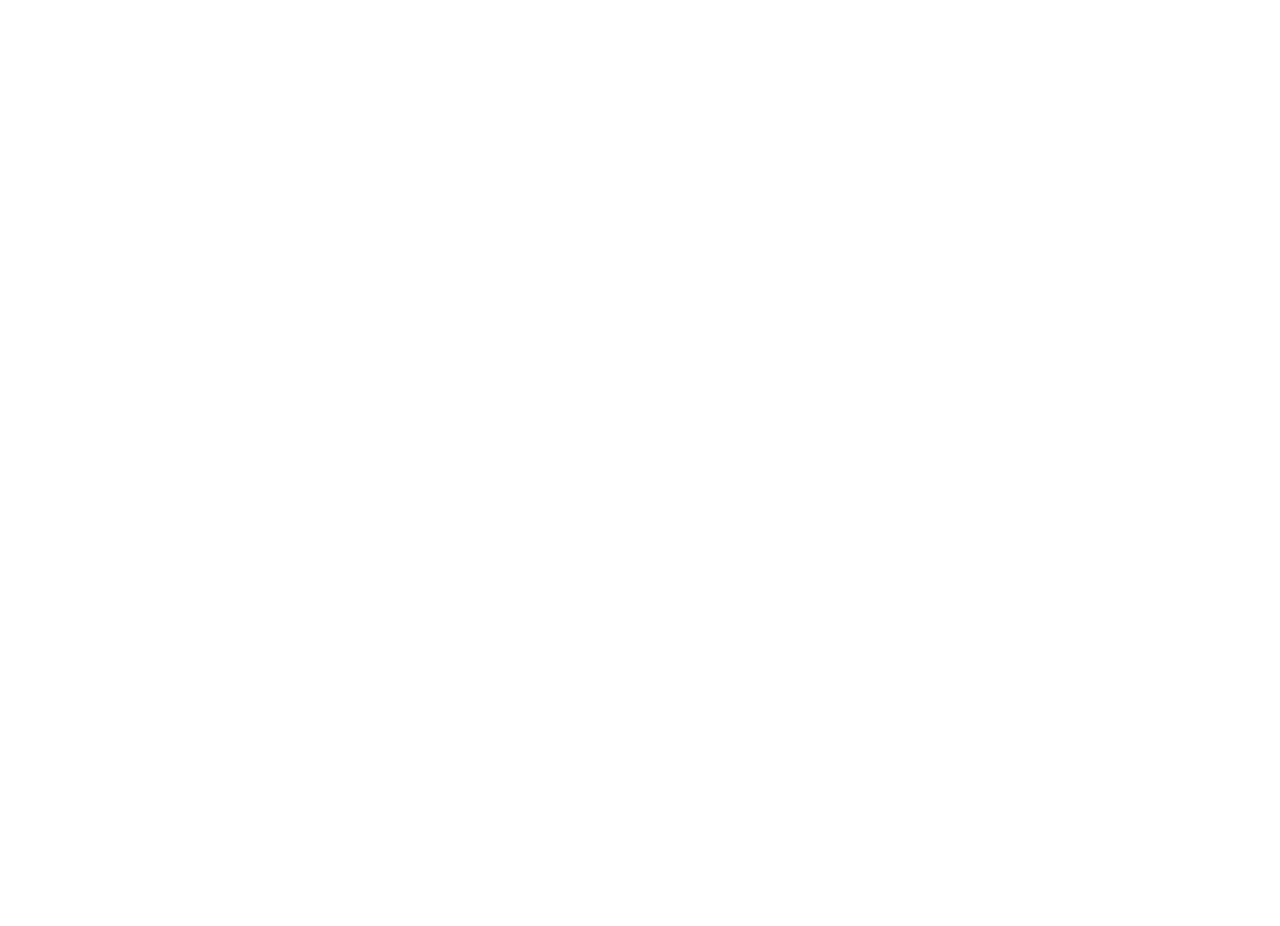
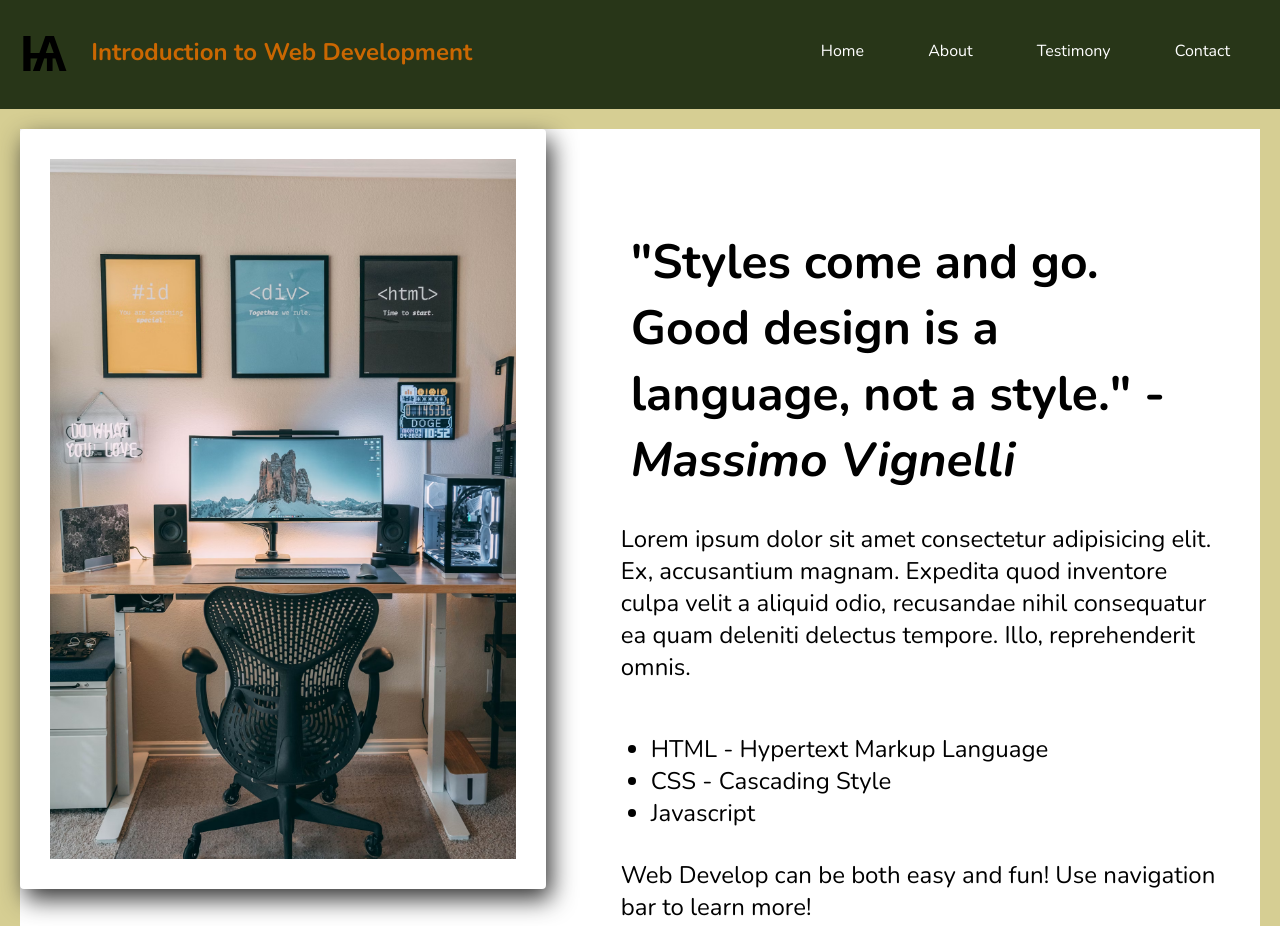
Before and after one commit to Jalionce/FinalProject, a plain HTML site: page index.html in a window 1280 px wide. Shown: the top 926 px of the page. Before the commit the page ends 800 px from the top, so only its background shows below. Drawn offline with nearby package versions, Linux system fonts and the light colour scheme.

Commit message:
first page draft

```diff
--- a/index.html
+++ b/index.html
@@ -4,7 +4,60 @@
     <meta charset="UTF-8" />
     <meta name="viewport" content="width=device-width, initial-scale=1.0" />
     <link rel="stylesheet" href="style.css" />
-    <title>Document</title>
+    <title>Introduction to Web Development</title>
+    <link rel="preconnect" href="https://fonts.googleapis.com" />
+    <link rel="preconnect" href="https://fonts.gstatic.com" crossorigin />
+    <link
+      href="https://fonts.googleapis.com/css2?family=Inter:ital,opsz,wght@0,14..32,100..900;1,14..32,100..900&family=Nunito:ital,wght@0,200..1000;1,200..1000&display=swap"
+      rel="stylesheet"
+    />
   </head>
-  <body></body>
+
+  <body>
+    <header>
+      <h1>Introduction to Web Development</h1>
+
+      <nav>
+        <a href="#">Home</a>
+        <a href="./about.html">About</a>
+        <a href="./Testimonies.html">Testimony</a>
+        <a href="./contact.html">Contact</a>
+      </nav>
+    </header>
+
+    <main>
+      <section id="homepage-container">
+        <img
+          id="homepage-img"
+          src="./assets/web-dev-photo.avif"
+          alt="desk with web dev posters"
+        />
+
+        <section id="homepage-description">
+          <h2>
+            "Styles come and go. Good design is a language, not a style." -<i
+              >Massimo Vignelli</i
+            >
+          </h2>
+          <!--For Absia: Insert description here in your own words about what Web Development is -->
+          <p>
+            Lorem ipsum dolor sit amet consectetur adipisicing elit. Ex,
+            accusantium magnam. Expedita quod inventore culpa velit a aliquid
+            odio, recusandae nihil consequatur ea quam deleniti delectus
+            tempore. Illo, reprehenderit omnis.
+          </p>
+          <!-- For Absia: Be Sure to mentiont that these are the 3 main focuses in Web Development -->
+          <ol>
+            <li>HTML - Hypertext Markup Language</li>
+            <li>CSS - Cascading Style</li>
+            <li>Javascript</li>
+          </ol>
+          <p id="homepage-last-paragraph">
+            Web Develop can be both easy and fun! Use navigation bar to learn
+            more!
+          </p>
+        </section>
+      </section>
+    </main>
+  </body>
 </html>
--- a/style.css
+++ b/style.css
@@ -1,4 +1,94 @@
 * {
   margin: 0;
   padding: 0;
+  font-family: "Nunito", sans-serif;
 }
+
+body {
+  background-color: #d6ce93;
+}
+
+header {
+  background-color: #283618;
+  display: flex;
+  justify-content: space-between;
+  position: sticky;
+  top: 0;
+}
+
+header h1 {
+  padding: 20px;
+  color: #ca6702;
+  font-size: 1.5em;
+}
+
+header h1::before {
+  content: "\0468";
+  color: black;
+  margin-right: 25px;
+  font-size: 50px;
+  vertical-align: middle;
+}
+
+header a {
+  color: white;
+  margin: 40px 20px;
+  padding: 10px;
+  text-decoration: none;
+}
+
+nav {
+  margin: 40px 20px 0 20px;
+}
+
+nav a:hover {
+  color: #ca6702;
+}
+
+/* Home Page */
+
+#homepage-container {
+  display: flex;
+  max-width: 2000px;
+  height: max-content;
+  margin: 20px;
+  background-color: white;
+}
+
+#homepage-img {
+  width: 50%;
+  height: 700px;
+  padding: 30px;
+  border-radius: 4px;
+  box-shadow: 5px 10px 25px rgb(51, 51, 51);
+}
+
+#homepage-description {
+  padding: 30px;
+  margin-top: 60px;
+  margin-left: 45px;
+}
+
+#homepage-description h2 {
+  font-size: 3em;
+  margin-left: 10px;
+  margin-top: 10px;
+}
+
+#homepage-description p {
+  margin: 30px 0 0 0;
+  font-size: 1.5em;
+}
+
+#homepage-last-paragraph {
+  margin-top: 0;
+}
+
+ol {
+  margin: 50px 20px 0 30px;
+  font-size: 1.5em;
+}
+
+ol li {
+  list-style-type: disc;
+}
```
Also changed, not shown: Testimonies.html (added, +27 -0 lines), about.html (added, +27 -0 lines), contact.html (added, +27 -0 lines), assets/web-dev-photo.avif (added).
